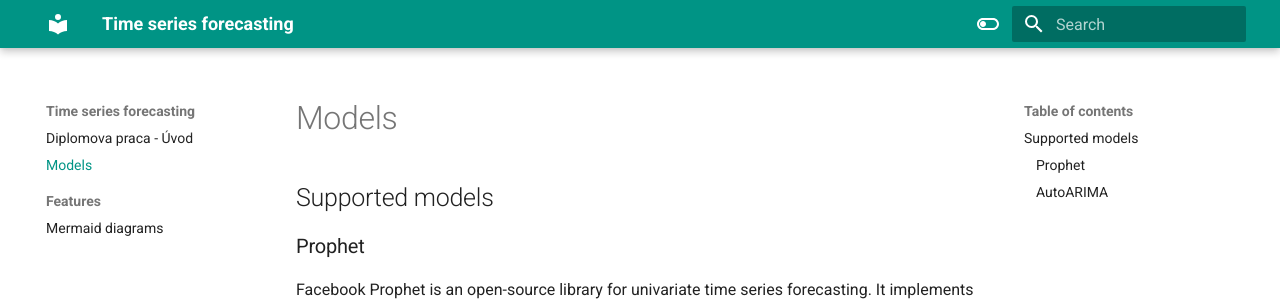
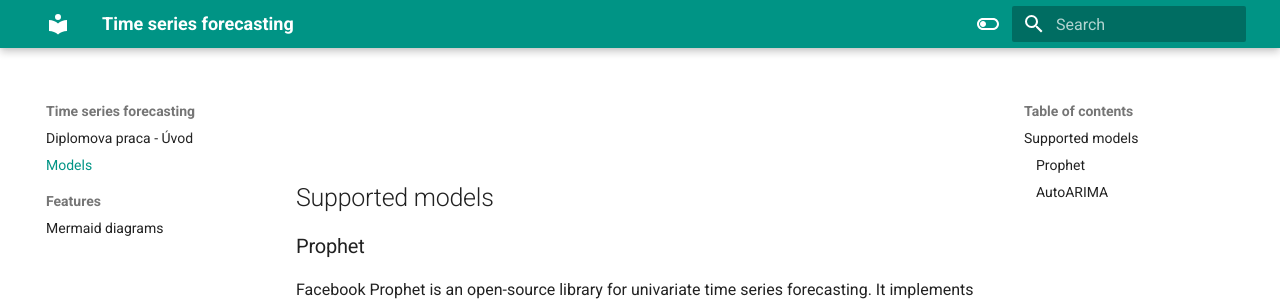
Before and after one commit to fvigh/dipl, an MkDocs documentation site: the page built from docs/Models.md, in a window 1280 px wide. Shown: the top 301 px of the page. Built offline with MkDocs 1.6.1 and Material for MkDocs 9.7.7, drawn with Linux system fonts in a browser that asks for light colours.

Commit message:
Update mkdocs.yml

```diff
--- a/mkdocs.yml
+++ b/mkdocs.yml
@@ -64,3 +64,6 @@
   - https://polyfill.io/v3/polyfill.min.js?features=es6
   - https://cdn.jsdelivr.net/npm/mathjax@3/es5/tex-mml-chtml.js
   - https://unpkg.com/mermaid/dist/mermaid.min.js
+
+extra_css:
+  - stylesheet.css
```
